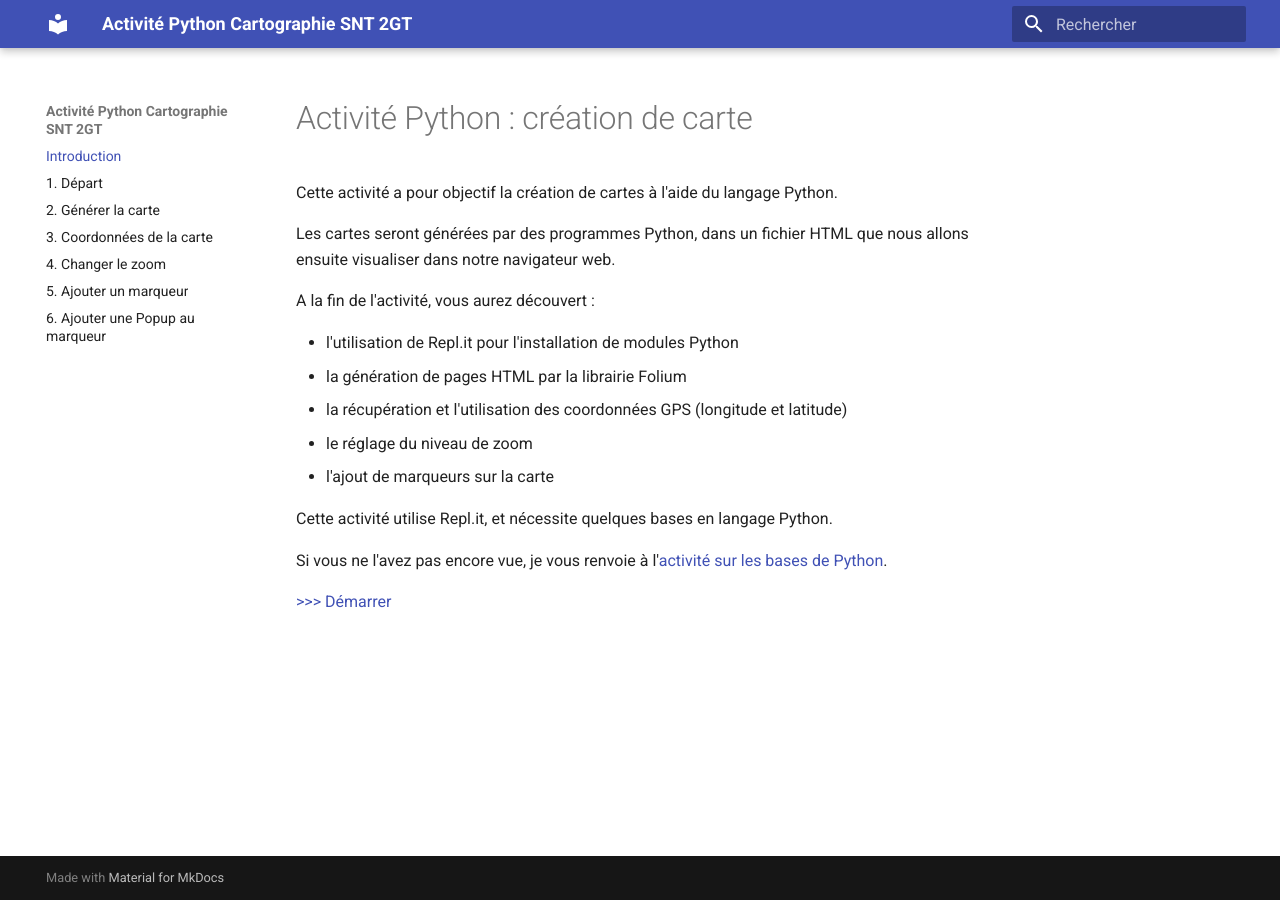
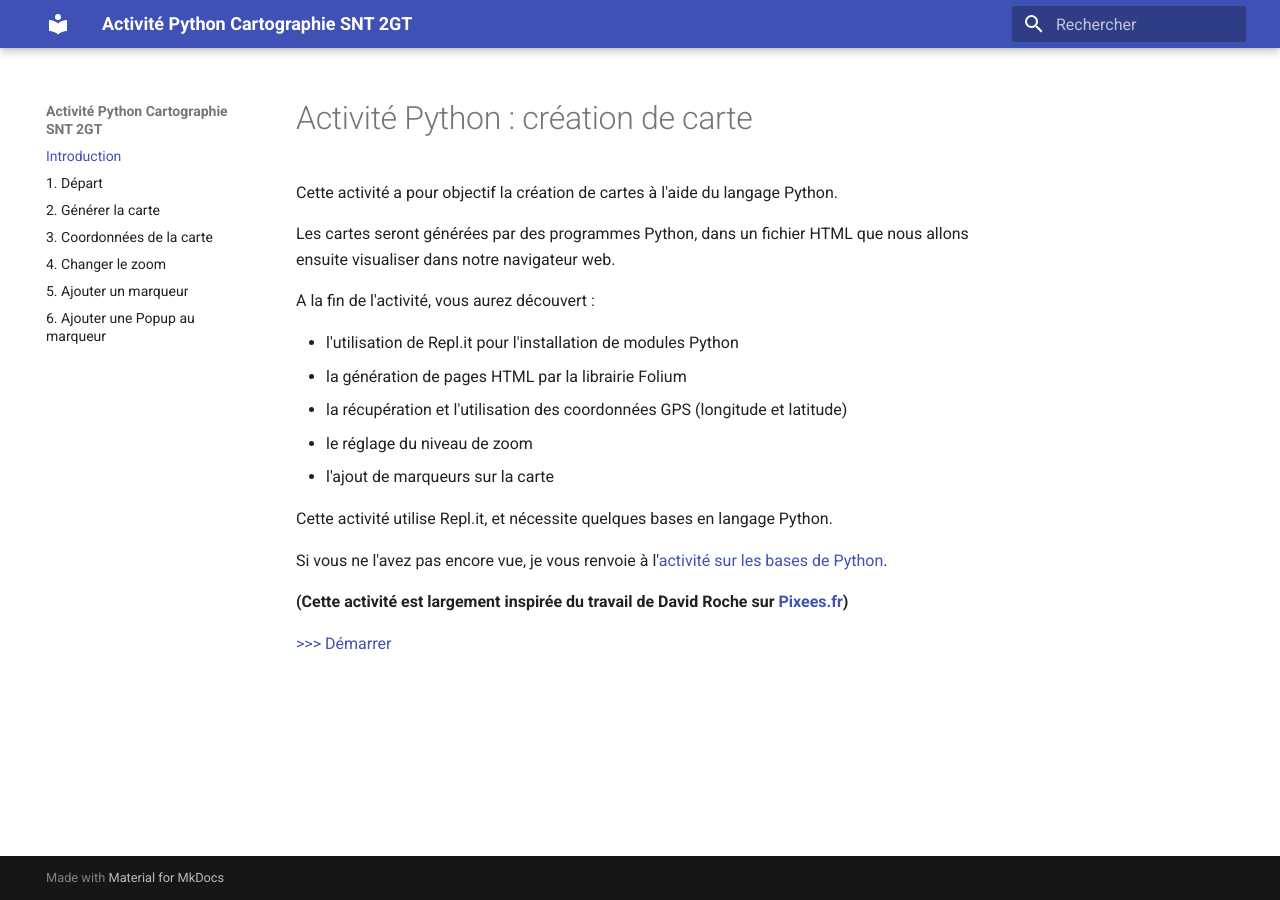
Before and after one commit to netvolutionfr/activite-python-cartographie, an MkDocs documentation site: the page built from docs/index.md, in a window 1280 px wide. Built offline with MkDocs 1.6.1 and Material for MkDocs 9.7.7, drawn with Linux system fonts in a browser that asks for light colours.

Commit message:
Ajout des crédits

```diff
--- a/docs/index.md
+++ b/docs/index.md
@@ -16,4 +16,6 @@ Cette activité utilise Repl.it, et nécessite quelques bases en langage Python.
 
 Si vous ne l'avez pas encore vue, je vous renvoie à l'[activité sur les bases de Python](https://activite-python-snt-2020.siovision.fr/).
 
+__(Cette activité est largement inspirée du travail de David Roche sur [Pixees.fr](https://pixees.fr/informatiquelycee/n_site/snt_carto_osmPerso.html))__
+
 [>>> Démarrer](depart.md)
```
